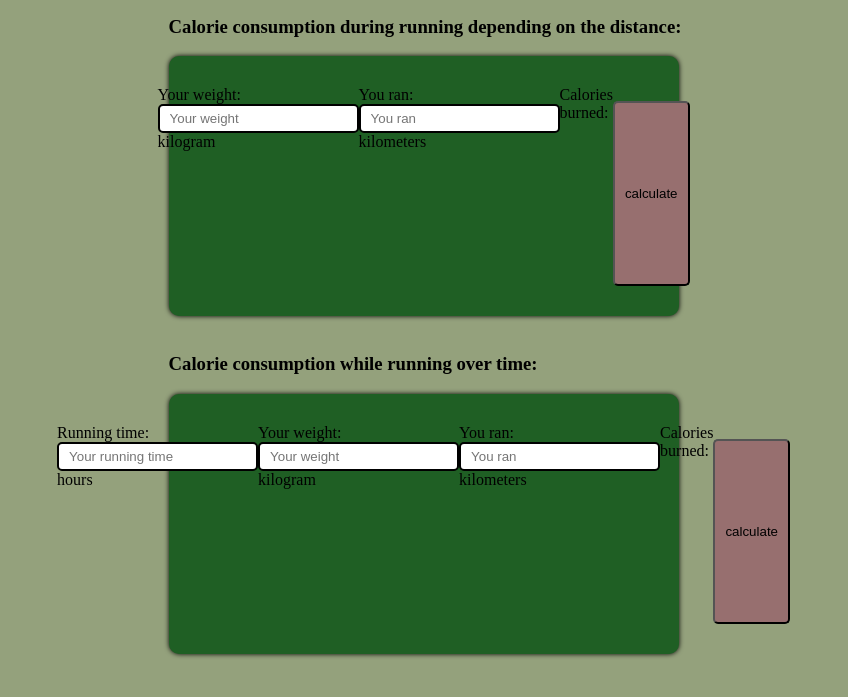
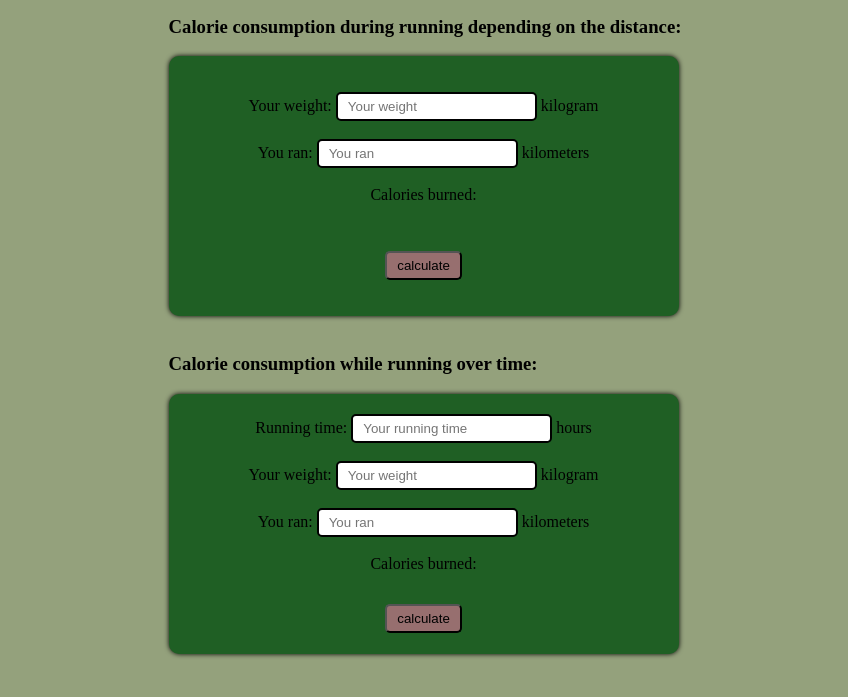
Before and after one commit to Pretya/running-calculator-, a plain HTML site: page index.html in a window 1280 px wide. Shown: the part 91-788 px from the top of the page, without its empty margins (215-1063 px from the left). Drawn offline with Linux system fonts and the light colour scheme.

Commit message:
Update style.css

```diff
--- a/style.css
+++ b/style.css
@@ -14,7 +14,7 @@ body {
   width: 450px;
   height: 200px;
 }
-form {
+section {
   display: flex;
   flex-direction: column;
   align-items: center;
```
